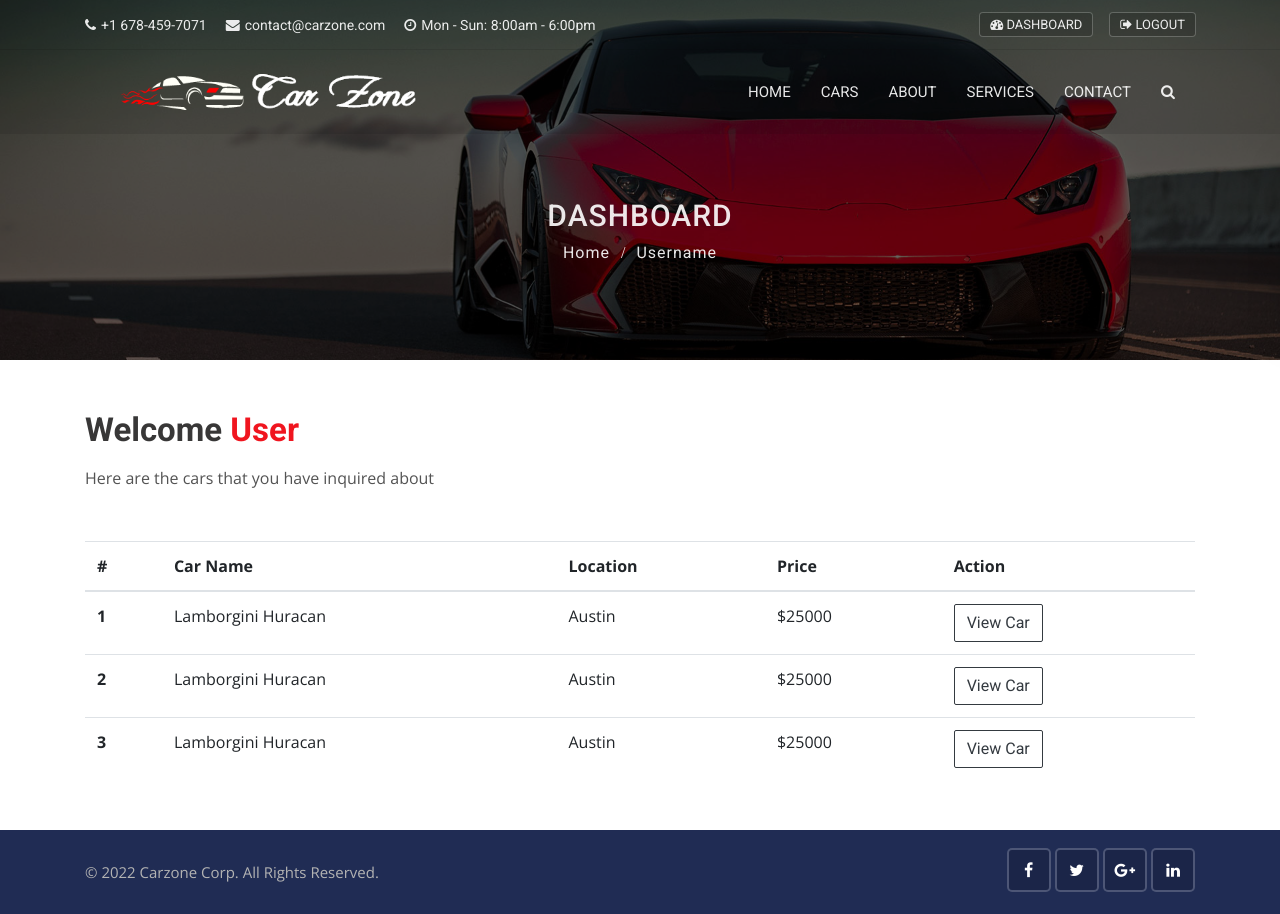
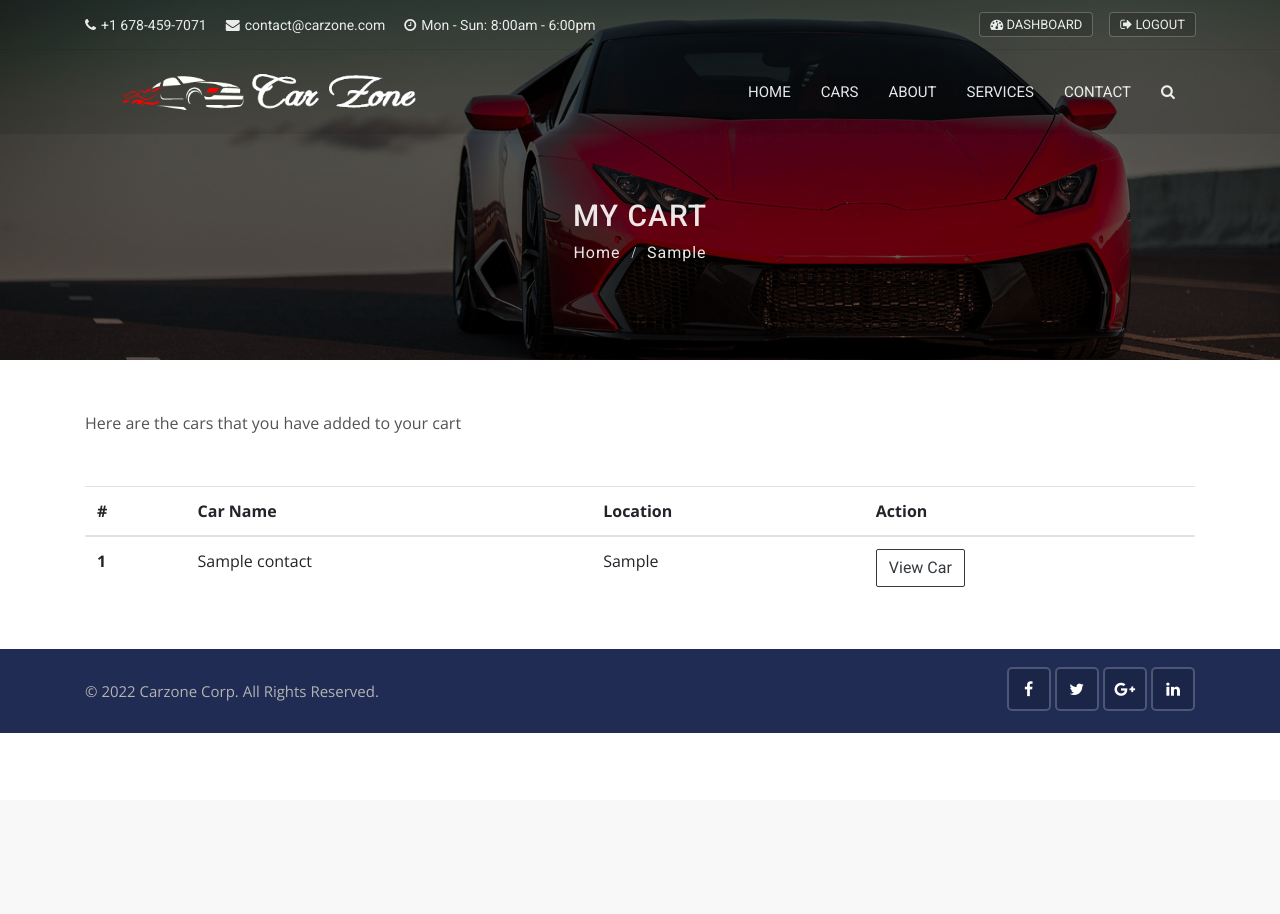
Before and after one commit to HarshTiwari1234321/Carzone-Project-1, a Django app: page /accounts/dashboard in a window 1280 px wide. After the commit the page ends 733 px from the top, so only its background shows below. Run offline with Django 3.2, Linux system fonts and the light colour scheme; a user stored in the database is signed in; tables that the repository leaves empty hold one stand-in row (values such as "Sample post"); some libraries are stand-ins or nearby versions.

Commit message:
Updated dashboard.html

```diff
--- a/templates/accounts/dashboard.html
+++ b/templates/accounts/dashboard.html
@@ -1,30 +1,30 @@
 {% extends 'base.html' %}
 
-{% block title %} | Dashboard {% endblock %}
+{% block title %} | MY CART {% endblock %}
 {% block content %}
-{% load static %}
 
 <!-- Sub banner start -->
 <div class="sub-banner overview-bgi">
     <div class="container breadcrumb-area">
         <div class="breadcrumb-areas">
-            <h1>Dashboard</h1>
+            <h1>My Cart</h1>
             <ul class="breadcrumbs">
-                <li><a href="index.html">Home</a></li>
-                <li class="active">Username</li>
+                <li><a href="{% url 'home' %}">Home</a></li>
+                <li class="active">{{user.first_name}}</li>
             </ul>
         </div>
     </div>
 </div>
 <!-- Sub Banner end -->
 
+
 <!--   Dashboard Start   -->
 
 <div class="container mt-50 mb-50">
   {% include 'includes/messages.html' %}
+        {% if inquiries %}
         	<div class="main-title" style="text-align:left !important;">
-            <h1>Welcome <span>User</span></h1>
-            <p>Here are the cars that you have inquired about</p>
+                    <p>Here are the cars that you have added to your cart</p>
           </div>
             <table class="table table-hover">
               <thead>
@@ -32,34 +32,29 @@
                 <th scope="col">#</th>
                 <th scope="col">Car Name</th>
                 <th scope="col">Location</th>
-		  <th scope="col">Price</th>
                 <th scope="col">Action</th>
               </tr>
               </thead>
               <tbody>
+
+              {% for inquiry in inquiries %}
                 <tr>
+                  <!-- <th scope="row">{{ forloop.counter }}</th> -->
                   <th scope="row">1</th>
-		  <td>Lamborgini Huracan</td>
-		  <td>Austin</td>
-		  <td>$25000</td>
-		  <td><a href="#" class="btn btn-outline-dark">View Car</a></td>
+                  <td>{{inquiry.car_title}}</td>
+                  <td>{{inquiry.city}}</td>
+                  <td><a href="{% url 'car_detail' inquiry.car_id %}" class="btn btn-outline-dark">View Car</a></td>
                 </tr>
-		<tr>
-		  <th scope="row">2</th>
-		  <td>Lamborgini Huracan</td>
-		  <td>Austin</td>
-		  <td>$25000</td>
-		  <td><a href="#" class="btn btn-outline-dark">View Car</a></td>
-		</tr>
-		<tr>
-		  <th scope="row">3</th>
-		  <td>Lamborgini Huracan</td>
-		  <td>Austin</td>
-		  <td>$25000</td>
-		  <td><a href="#" class="btn btn-outline-dark">View Car</a></td>
-		</tr>
+              {% endfor %}
               </tbody>
             </table>
+        {% else %}
+          <div class="main-title" style="text-align:left !important;">
+            <h1>Welcome <span>{{user.first_name}}</span></h1>
+          </div>
+            <h4>Your cart is empty</h4>
+        {% endif %}
+
 </div>
 
 <!--   Dashboard End   -->
```
Lines whose indentation alone changed are shown as unchanged.
